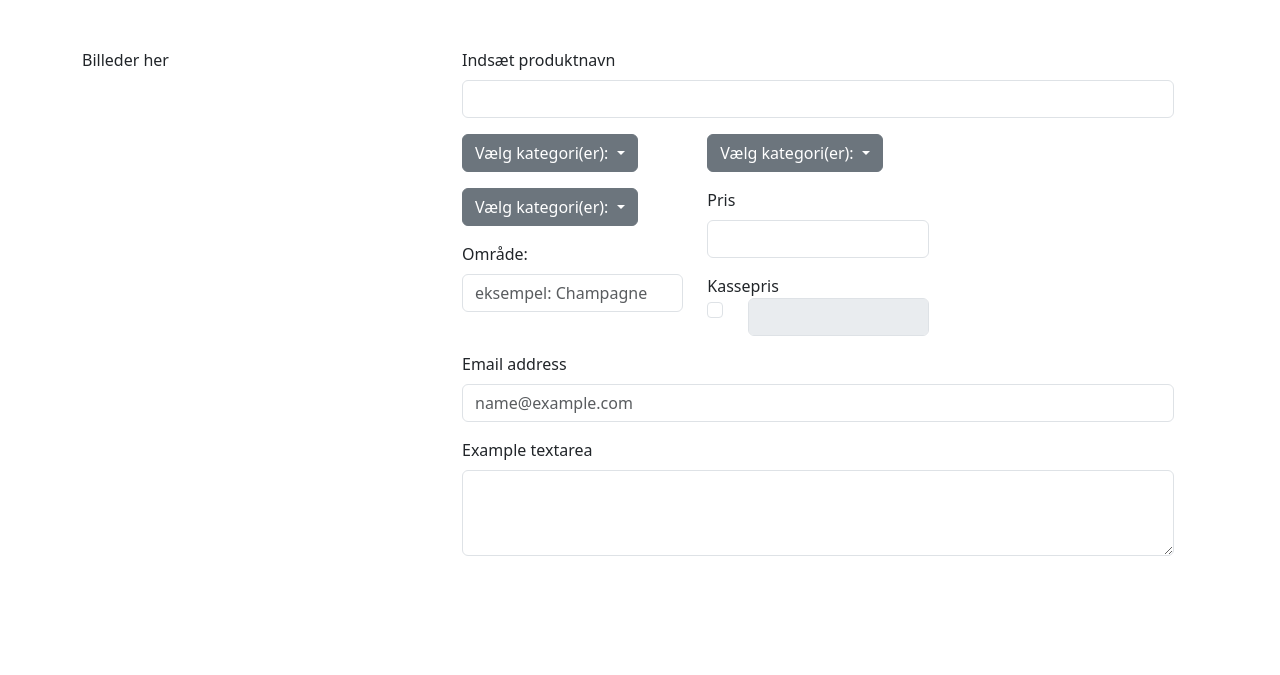
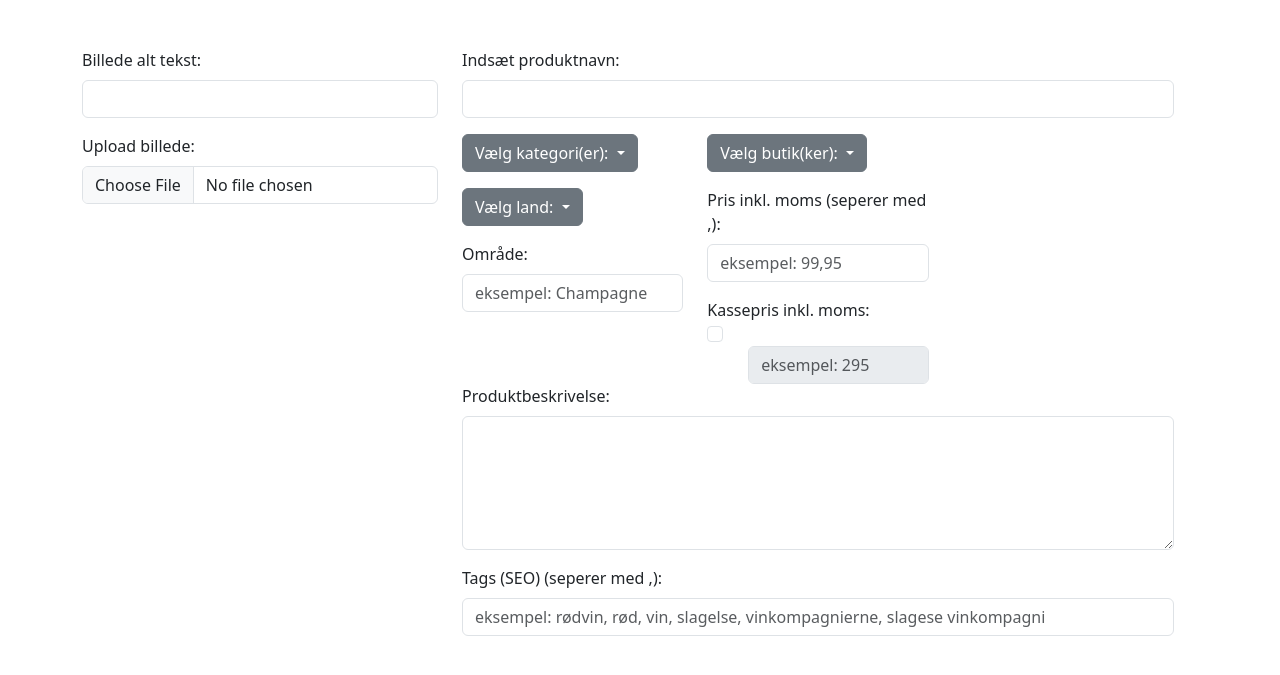
Before and after one commit to JonatanEmil/mul23e4semeks, a PHP site: page /indsaetprodukt.php in a window 1280 px wide. Shown: the top 675 px of the page. Run offline with PHP 8.4, Linux system fonts and the light colour scheme; data that the repository does not hold is empty; style sheets or scripts are compiled from the project's sources.

Commit message:
Progress på indsaetprodukt.php 2

```diff
--- a/indsaetprodukt.php
+++ b/indsaetprodukt.php
@@ -6,6 +6,13 @@ require "settings/init.php";
 $kategorier = $db->sql('SELECT * FROM kategorier ORDER BY katenavn ASC');
 $lande = $db->sql('SELECT * FROM lande ORDER BY landenavn ASC');
 $butikker = $db->sql('SELECT * FROM butikker ORDER BY butiknavn ASC');
+
+if (!empty($_POST['data'])){
+    $data = $_POST['data'];
+
+    $sqlinsert = "INSERT INTO produkter(prodnavn, prodalt, prodimg, prodpris, prodkasse, prodkassepris, prodbeskriv, prodland, prodomraade) VALUES(:prodnavn, :prodalt, :prodimg, :prodpris, :prodkasse, :prodkassepris, :prodbeskriv, :prodland, :prodomraade)";
+    $bind = [":prodalt" => $data["prodalt"], ":prodnavn" => $data["prodnavn"], ":prodimg" => $data["prodimg"], ":prodpris" => $data["prodpris"], ":prodkasse" => $data["prodkasse"], ":prodkassepris" => $data["prodkassepris"], ":prodbeskriv" => $data["prodbeskriv"], ":prodland" => $data["prodland"], ":prodomraade" => $data["prodomraade"]];
+}
 ?>
 <!DOCTYPE html>
 <html lang="da">
@@ -14,80 +21,87 @@ $butikker = $db->sql('SELECT * FROM butikker ORDER BY butiknavn ASC');
 
     <title>Indsæt produkt</title>
 
-    <meta name="robots" content="All">
-    <meta name="author" content="Udgiver">
-    <meta name="copyright" content="Information om copyright">
-
     <link href="css/styles.css" rel="stylesheet" type="text/css">
 
-    <meta name="viewport" content="width=device-width, initial-scale=1">
 </head>
 
 <body>
-
+<form action="indsaetprodukt.php" method="post">
     <div class="container">
         <div class="row mt-5">
             <div class="col-4">
-            Billeder her
+                <div class="mb-3">
+                    <label for="billedetekst" class="form-label">Billede alt tekst:</label>
+                    <input type="text" class="form-control" id="billedetekst" name="data[prodalt]">
+                </div>
+                <div class="mb-3">
+                    <label for="billedefil" class="form-label">Upload billede:</label>
+                    <input class="form-control" type="file" id="billedefil" name="data[prodimg]">
+                </div>
             </div>
             <div class="col-8 row">
                 <div class="mb-3">
-                <label for="produktnavn" class="form-label">Indsæt produktnavn</label>
-                <input type="text" class="form-control" id="produktnavn">
+                    <label for="produktnavn" class="form-label">Indsæt produktnavn:</label>
+                    <input type="text" class="form-control" id="produktnavn" name="data[prodnavn]">
                 </div>
                 <div class="col-4">
                     <div class="dropdown mb-3">
-                        <button class="btn btn-secondary dropdown-toggle" type="button" data-bs-toggle="dropdown" aria-expanded="false" data-bs-auto-close="inside">
+                        <button class="btn btn-secondary dropdown-toggle" type="button" data-bs-toggle="dropdown"
+                                aria-expanded="false" data-bs-auto-close="inside">
                             Vælg kategori(er):
                         </button>
                         <ul class="dropdown-menu wide-dropdown">
-                            <?php foreach ($kategorier as $kategori) {?>
-                                <li><a class="dropdown-item" href = "#" ><?php echo $kategori->katenavn ?></a></li>
-                           <?php }?>
+                            <?php foreach ($kategorier as $kategori) { ?>
+                                <li><a class="dropdown-item" href="#"><?php echo $kategori->katenavn ?></a></li>
+                            <?php } ?>
                         </ul>
                     </div>
                     <div class="dropdown mb-3">
-                    <button class="btn btn-secondary dropdown-toggle" type="button" data-bs-toggle="dropdown" aria-expanded="false" data-bs-auto-close="inside">
-                        Vælg kategori(er):
+                        <button class="btn btn-secondary dropdown-toggle" type="button" data-bs-toggle="dropdown"
+                                aria-expanded="false" data-bs-auto-close="inside" name="data[prodland]">
+                            Vælg land:
                         </button>
                         <ul class="dropdown-menu wide-dropdown">
-                        <?php foreach ($lande as $land) {?>
-                            <li><a class="dropdown-item" href = "#" ><?php echo $land->landenavn ?></a></li>
-                        <?php }?>
+                            <?php foreach ($lande as $land) { ?>
+                                <li><a class="dropdown-item" href="#"><?php echo $land->landenavn ?> </a></li>
+                            <?php } ?>
                         </ul>
                     </div>
                     <div class="mb-3">
                         <label for="omraade" class="form-label">Område:</label>
-                    <input type="text" class="form-control" id="omraade" placeholder="eksempel: Champagne">
+                        <input type="text" class="form-control" id="omraade" placeholder="eksempel: Champagne" name="data[proomraade]">
                     </div>
                 </div>
                 <div class="col-4">
                     <div class="dropdown mb-3">
-                    <button class="btn btn-secondary dropdown-toggle" type="button" data-bs-toggle="dropdown" aria-expanded="false" data-bs-auto-close="inside">
-                        Vælg kategori(er):
+                        <button class="btn btn-secondary dropdown-toggle" type="button" data-bs-toggle="dropdown"
+                                aria-expanded="false" data-bs-auto-close="inside" name="data[prodalt]">
+                            Vælg butik(ker):
                         </button>
-                    <ul class="dropdown-menu wide-dropdown">
-                        <?php foreach ($butikker as $butik) {?>
-                            <li><a class="dropdown-item" href = "#" ><?php echo $butik->butiknavn ?></a></li>
-                        <?php }?>
+                        <ul class="dropdown-menu">
+                            <?php foreach ($butikker as $butik) { ?>
+                                <li><a class="dropdown-item" href="#"><?php echo $butik->butiknavn ?></a></li>
+                            <?php } ?>
                         </ul>
                     </div>
                     <div class="mb-3">
-                    <label for="pris" class="form-label">Pris</label>
-                    <input type="text" class="form-control" id="pris">
+                        <label for="pris" class="form-label">Pris inkl. moms (seperer med ,):</label>
+                        <input type="text" class="form-control" id="pris" placeholder="eksempel: 99,95" name="data[prodpris]">
                     </div>
                     <div class="row">
+                        <div class="col-12">
+                            Kassepris inkl. moms:
+                        </div>
                         <div class="col-2">
-                        Kassepris
                             <div class="form-check">
-                            <input class="form-check-input" type="checkbox" value="" id="checkDefault">
-                            <label class="form-check-label" for="checkDefault">
+                                <input class="form-check-input" type="checkbox" value="" id="kassecheck" >
+                                <label class="form-check-label" for="kassecheck" name="data[prodkasse]">
                                 </label>
                             </div>
                         </div>
-                <div class="mb-3 col-10">
+                        <div class="col-10">
                             <label for="kassepris" class="form-label"></label>
-                    <input type="text" class="form-control" id="kassepris" disabled>
+                            <input type="text" class="form-control" id="kassepris" disabled placeholder="eksempel: 295" name="data[prodkassepris]">
                         </div>
                     </div>
                 </div>
@@ -95,17 +109,32 @@ $butikker = $db->sql('SELECT * FROM butikker ORDER BY butiknavn ASC');
 
                 </div>
                 <div class="mb-3">
-                <label for="exampleFormControlInput1" class="form-label">Email address</label>
-                <input type="email" class="form-control" id="exampleFormControlInput1" placeholder="name@example.com">
+                    <label for="produktbeskrivelse" class="form-label">Produktbeskrivelse:</label>
+                    <textarea class="form-control" id="produktbeskrivelse" rows="5" name="data[prodbeskriv]"></textarea>
                 </div>
                 <div class="mb-3">
-                <label for="exampleFormControlTextarea1" class="form-label">Example textarea</label>
-                <textarea class="form-control" id="exampleFormControlTextarea1" rows="3"></textarea>
+                    <label for="soegeord" class="form-label">Tags (SEO) (seperer med ,):</label>
+                    <input type="text" class="form-control" id="soegeord"
+                           placeholder="eksempel: rødvin, rød, vin, slagelse, vinkompagnierne, slagese vinkompagni">
                 </div>
             </div>
         </div>
     </div>
+</form>
 
 <script src="https://cdn.jsdelivr.net/npm/bootstrap@5.3.3/dist/js/bootstrap.bundle.min.js"></script>
+<script>
+    const kassecheck = document.querySelector("#kassecheck");
+    const kassepris = document.querySelector("#kassepris");
+
+    // Lav en funktion der kører hver gang brugeren klikker
+    kassecheck.addEventListener('change', function () {
+        if (kassecheck.checked) {
+            kassepris.removeAttribute("disabled");
+        } else {
+            kassepris.setAttribute("disabled", "disabled");
+        }
+    });
+</script>
 </body>
 </html>
```
Lines whose indentation alone changed are shown as unchanged.
